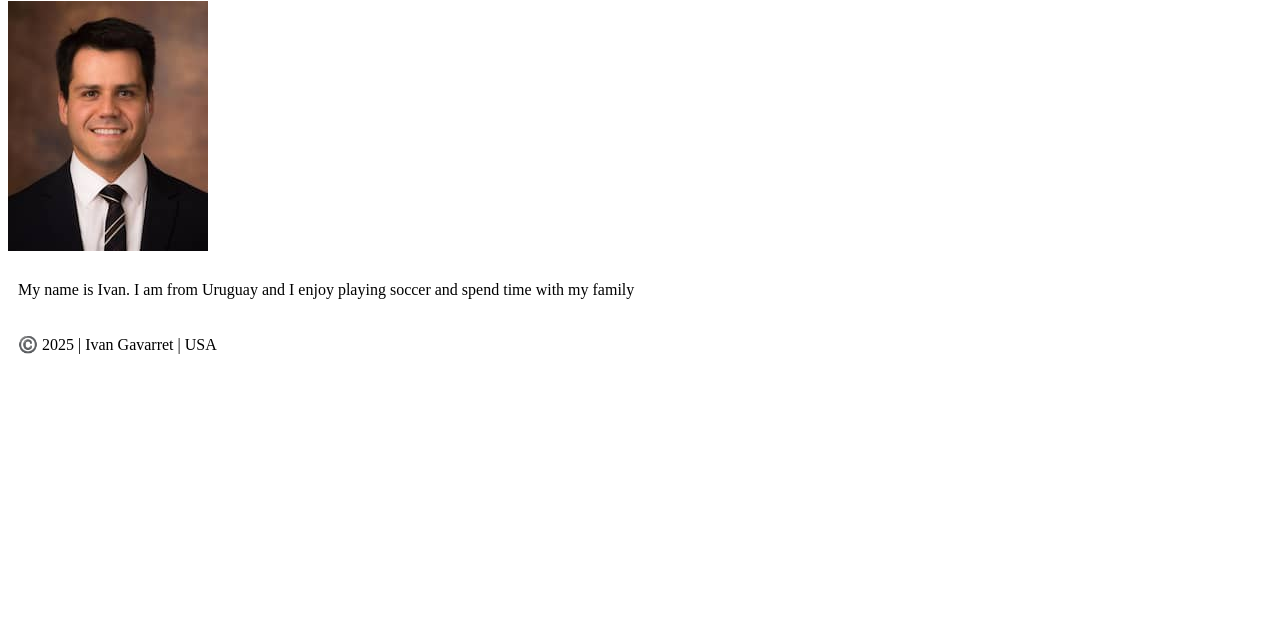
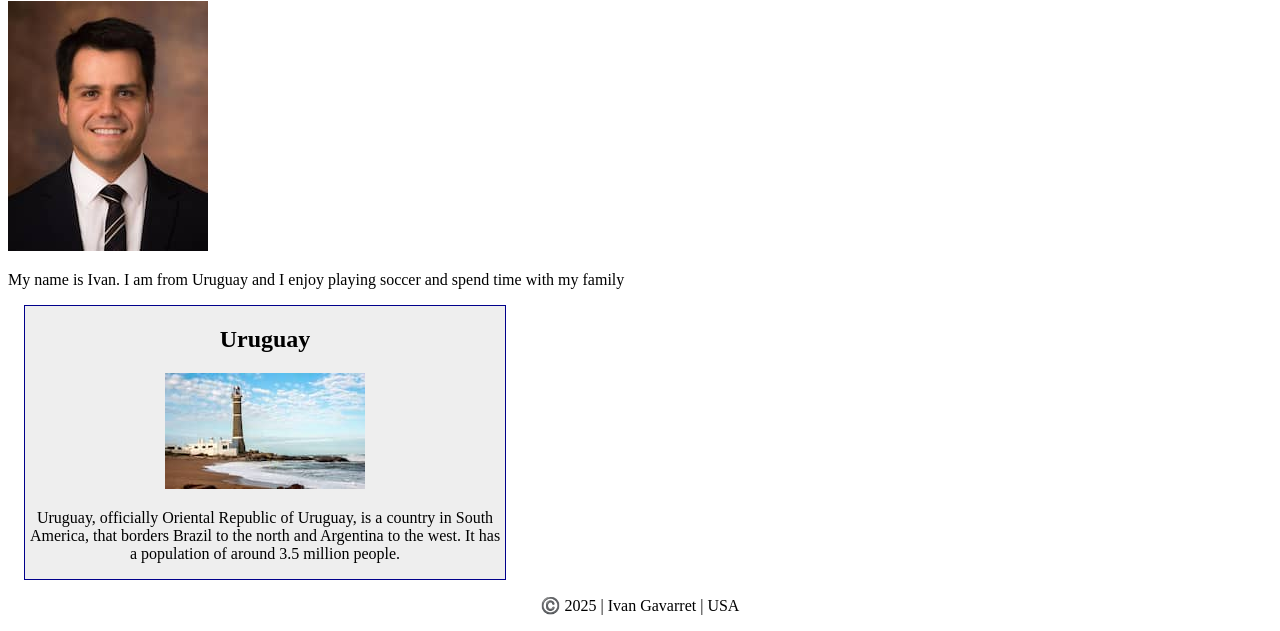
Before and after one commit to iagav/wdd130, a plain HTML site: page index.html in a window 1280 px wide. Shown: the part 223-854 px from the top of the page. Before the commit the page ends 800 px from the top, so only its background shows below. Drawn offline with Linux system fonts and the light colour scheme.

Commit message:
New changes to Index page

```diff
--- a/index.html
+++ b/index.html
@@ -3,6 +3,8 @@
     <head>
         <meta charset="utf-8">
         <meta name="viewport" content="with=device-with,initial-scale=1.0">
+        <meta name="description" content="This page is part of the course of my studies at WDD130 course at BYU-I">
+        <meta name="Ivan G." content="Ivan Gavarret">
         <title> Ivan Gavarret | WDD 130</title>
         <link rel="stylesheet" href="styles/styles.css"
     </head>
@@ -19,6 +21,12 @@
             <img src="images/profile.jpg" alt="profile image Ivan G." width="200">
             <p> My name is Ivan. I am from Uruguay and I enjoy playing soccer and spend time with my family </p>
         </main>
+        <aside>
+            <h2>Uruguay</h2>
+            <img src="images/uruguay.jpg" alt="image of plaza in Montevideo, Uruguay">
+            <p>Uruguay, officially Oriental Republic of Uruguay, is a country in South America, that borders Brazil to the north and Argentina to the west. It has a population of around 3.5 million people.</p>
+        </aside>
+
         <footer>
             <p> ©️ 2025 | Ivan Gavarret | USA </p>
         </footer>
--- a/styles/styles.css
+++ b/styles/styles.css
@@ -10,7 +10,7 @@ nav a {
 h1 {
     color: darkblue;
 }
-ima {
+main ima {
     with: 150px;
     height: auto;
     border: 1px solid black;
@@ -18,5 +18,27 @@ ima {
     box-shadow: 0 0 30px gray;
 }
 p {
-    padding: 10px
+    padding: 0px
 }
+
+
+aside {
+        width: 30rem;
+        margin: 1rem;
+        border: 1px solid #00008b;
+        padding; 3rem;
+        background-color: #eeeeee;
+        color: #000;
+        text-align: center;
+}
+
+aside img {
+        width:200px;
+        height: auto;
+}
+
+footer {
+    margin-top: 10px;
+    border-top: 1px #34c9eb;
+    text-align: center;
+}
```
Also changed, not shown: Week02/box-model.html (added, +24 -0 lines), Week02/styles/box-model.css (added, +15 -0 lines), images/uruguay.jpg (added).
